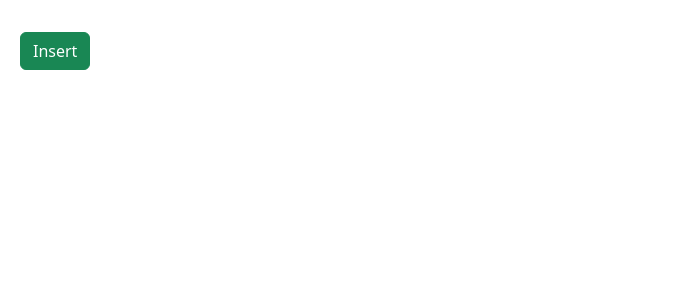
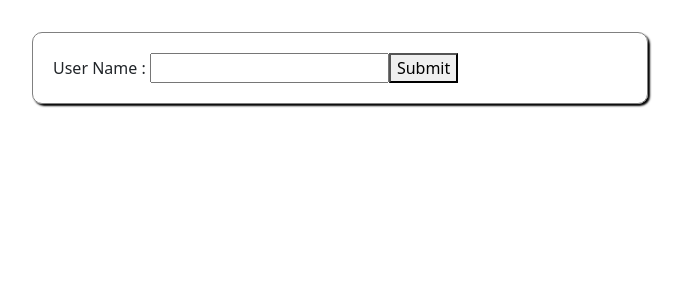
Before and after one commit to shutirtha-roy/react-practice, a React (Create React App) app in the folder 2. react-setup-with-bundles/shopping-react/: page / in a window 1280 px wide. Shown: the top 300 px of the page, without its empty margins (0-695 px from the left). Built offline with nearby package versions, Linux system fonts and the light colour scheme.

Commit message:
disabling the default events configured for elements

```diff
--- a/2. react-setup-with-bundles/shopping-react/src/components/event-demo/event-demo.jsx
+++ b/2. react-setup-with-bundles/shopping-react/src/components/event-demo/event-demo.jsx
@@ -1,17 +1,15 @@
 export function EventDemo() {
 
-    function ContainerClick() {
-        alert("Container Clicked");
-    }
-
-    function ButtonClick(e) {
-        alert("Button Click");
-        //e.stopPropagation();
+    function SubmitClicked(e) {
+        alert('Later we will post data to API');
+        e.preventDefault();
     }
 
     return(
-        <div className="container-fluid m-2" onClick={ContainerClick}>
-            <button id="btnInsert" onClick={ButtonClick} className="btn btn-success mt-4">Insert</button>
+        <div className="container-fluid m-2 p-4">
+            <form class="w-50" onSubmit={SubmitClicked}>
+                User Name : <input type="text" name="Username" /><button type="submit">Submit</button>
+            </form>
         </div>
     )
 }
```
